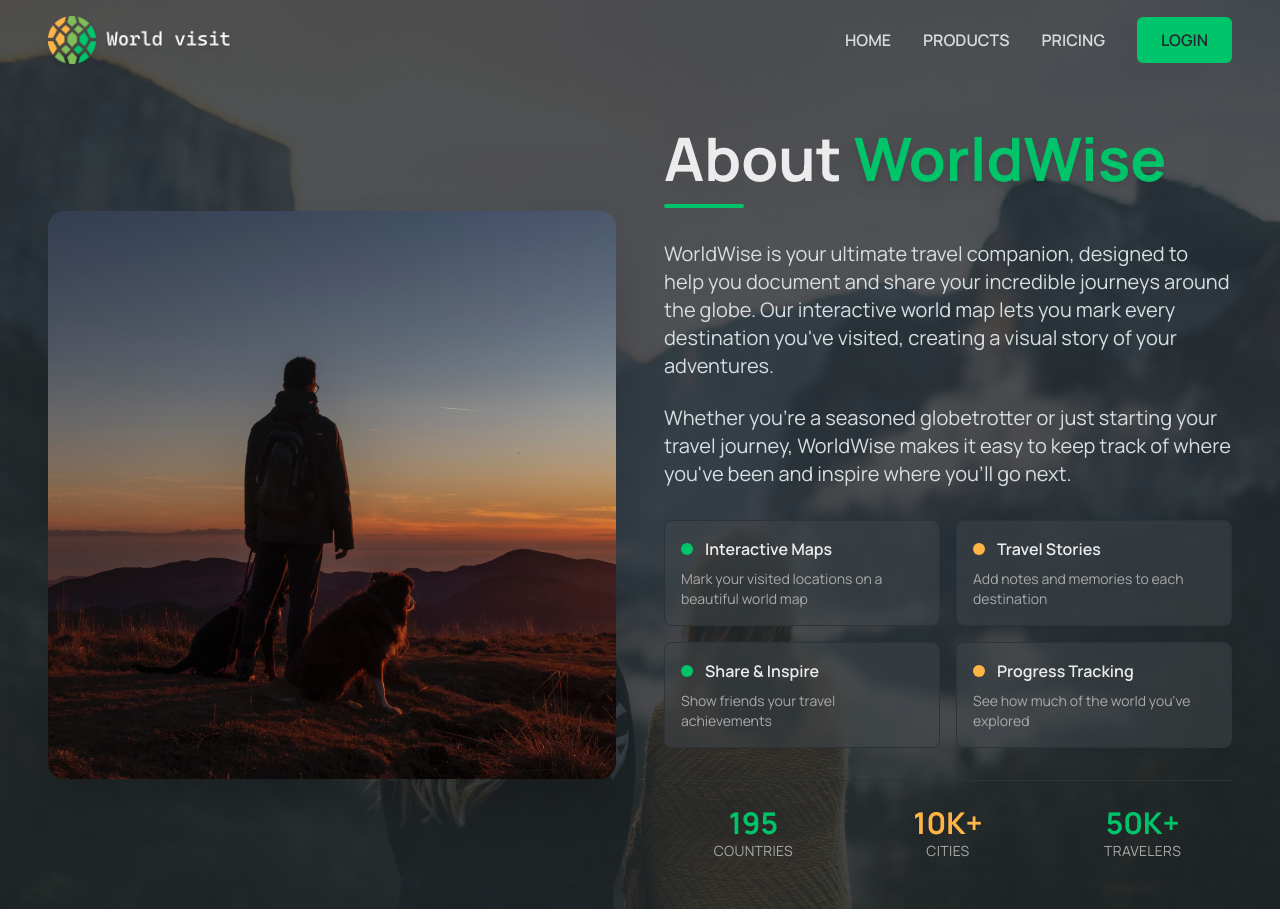
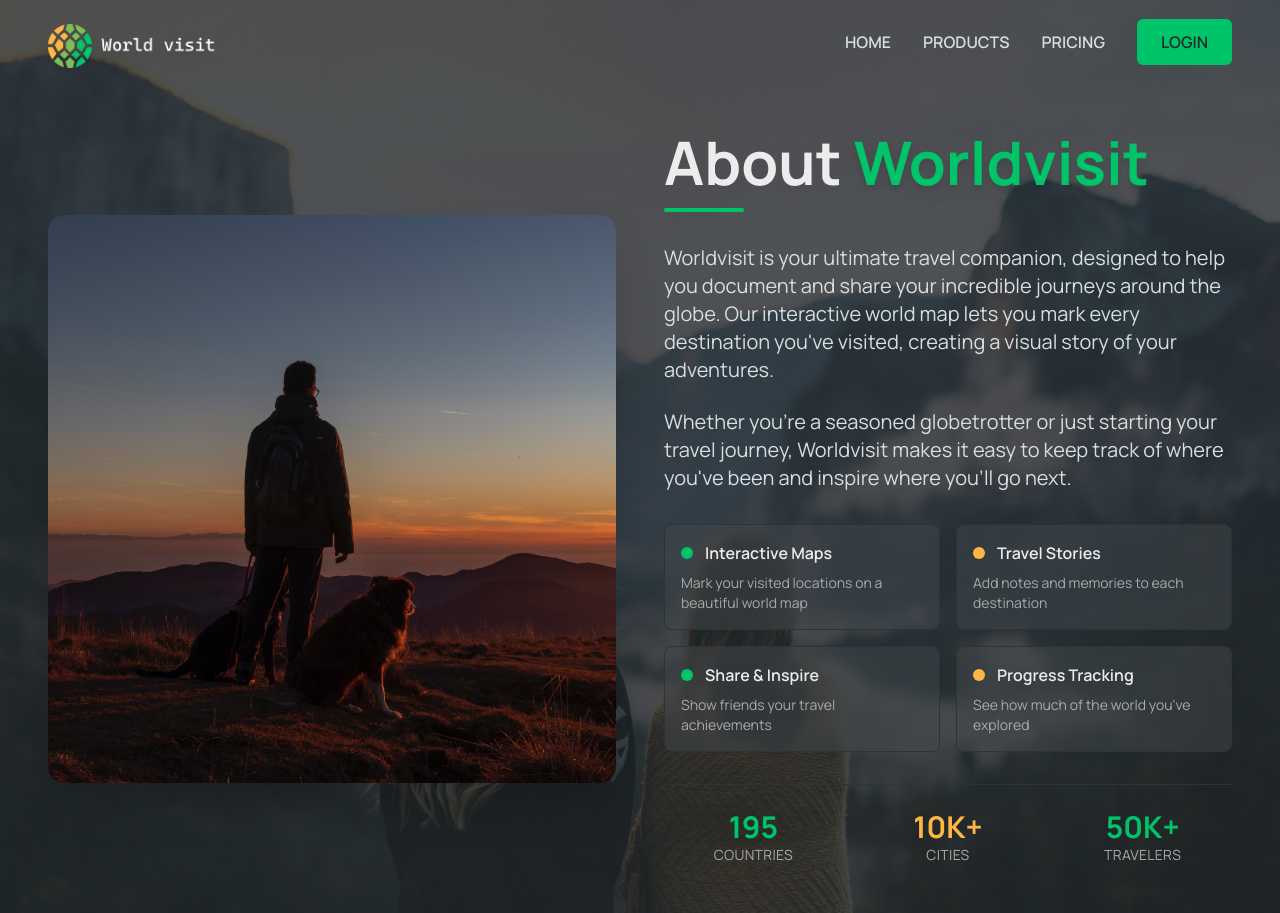
Before and after one commit to Youssefhikal93/React-city-visit, a React (Vite) app: page /product in a window 1280 px wide. Built offline with nearby package versions, Linux system fonts and the light colour scheme.

Commit message:
modfied the passowrd icon

```diff
--- a/package.json
+++ b/package.json
@@ -1,5 +1,5 @@
 {
-  "name": "worldwise",
+  "name": "worldvisit",
   "private": true,
   "version": "0.0.0",
   "type": "module",
--- a/src/components/CityItem.jsx
+++ b/src/components/CityItem.jsx
@@ -55,7 +55,7 @@ function CityItem({ city }) {
         {/* Delete button */}
         <button
           onClick={handleDelete}
-          className="w-8 h-8 p-1flex items-center justify-center rounded-full border border-dark-2/60 bg-dark-1 text-light-2 text-xl font-bold cursor-pointer shadow-sm hover:bg-red-500/80 hover:text-white focus:bg-red-500/90 transition-all duration-200 ml-2 outline-none"
+          className="w-6 h-6 flex items-center justify-center rounded-full border border-dark-2/60 bg-dark-1 text-light-2 text-sm font-bold cursor-pointer shadow-sm hover:bg-red-500/80 hover:text-white focus:bg-red-500/90 transition-all duration-200 ml-2 outline-none"
           title="Delete city"
           aria-label="Delete city"
         >
--- a/src/components/CountriesList.jsx
+++ b/src/components/CountriesList.jsx
@@ -50,7 +50,8 @@ function CountriesList() {
       {countries.length > 0 && (
         <div className="mt-2 px-2 py-2 bg-dark-2/50 rounded-lg backdrop-blur-sm">
           <p className="text-xs text-light-1/70 text-center">
-            Visited {countries.length}{" "}
+            Exploring {countries.length}
+            {" and more to come ✈️"}
             {countries.length === 1 ? "country" : "countries"}
             <span className="text-brand-2"> ✨</span>
           </p>
--- a/src/components/Logo.jsx
+++ b/src/components/Logo.jsx
@@ -5,7 +5,7 @@
 //     <Link to="/">
 //       <img
 //         src="/logo2.png"
-//         alt="WorldWise logo"
+//         alt="Worldvisit logo"
 //         className="h-20 md:h-14 object-contain"
 //       />
 //     </Link>
@@ -18,7 +18,7 @@
 //     <Link to="/">
 //       <img
 //         src="/logo2.png"
-//         alt="WorldWise logo"
+//         alt="Worldvisit logo"
 //         className="h-20 md:h-14 object-contain"
 //       />
 //     </Link>
@@ -32,8 +32,8 @@ function Logo() {
     <Link to="/" className="transition-transform duration-300 hover:scale-105">
       <img
         src="/logo2.png"
-        alt="WorldWise logo"
-        className="h-10 md:h-12 object-contain drop-shadow-lg"
+        alt="Worldvisit logo"
+        className="h-10 md:h-12 object-contain drop-shadow-lg pt-1 mt-1"
       />
     </Link>
   );
--- a/src/index.css
+++ b/src/index.css
@@ -139,3 +139,16 @@ html {
   scrollbar-width: thin;
   scrollbar-color: #ffb545 #42484d; /* brand-1 dark-2 */
 }
+
+input[type="password"]::-ms-reveal,
+input[type="password"]::-ms-clear {
+  display: none;
+}
+
+input[type="password"]::-webkit-credentials-auto-fill-button {
+  display: none !important;
+  visibility: hidden;
+  pointer-events: none;
+  position: absolute;
+  right: 0;
+}
--- a/src/pages/Homepage.jsx
+++ b/src/pages/Homepage.jsx
@@ -35,7 +35,7 @@
 // //         <h1 className="text-5xl md:text-7xl font-bold leading-tight text-brand-1">
 // //           You travel the world.
 // //           <br />
-// //           WorldWise keeps track of your adventures.
+// //           Worldvisit keeps track of your adventures.
 // //         </h1>
 // //         <h2 className="w-[90%] text-xl md:text-3xl text-light-1 mb-10">
 // //           A world map that tracks your footsteps into every city you can think
@@ -65,7 +65,7 @@
 //             <h1 className="text-4xl md:text-6xl font-bold text-light-1 leading-tight">
 //               You travel the world.
 //               <br />
-//               <span className="text-brand-2">WorldWise</span> keeps track.
+//               <span className="text-brand-2">Worldvisit</span> keeps track.
 //             </h1>
 //             <h2 className="text-lg md:text-xl text-light-2 leading-relaxed">
 //               Track your adventures with our interactive world map. Never forget
@@ -99,7 +99,7 @@ export default function Homepage() {
               You travel the world.
               <br />
               <span className="text-brand-2 drop-shadow-lg">
-                WorldWise
+                Worldvisit
               </span>{" "}
               keeps track of your adventures.
             </h1>
--- a/src/pages/Pricing.jsx
+++ b/src/pages/Pricing.jsx
@@ -50,7 +50,7 @@ export default function Pricing() {
               </div>
 
               <p className="text-base sm:text-lg lg:text-xl text-light-2 leading-relaxed">
-                Get unlimited access to all WorldWise features for just $9 per
+                Get unlimited access to all Worldvisit features for just $9 per
                 month. No hidden fees, no complicated tiers - just one simple
                 price for everything you need to track your travel adventures.
               </p>
@@ -215,7 +215,7 @@ export default function Pricing() {
               <span className="text-light-2 font-semibold">4.9/5</span>
             </div>
             <p className="text-light-2 text-sm md:text-base italic">
-              "WorldWise has completely transformed how I document my travels.
+              "Worldvisit has completely transformed how I document my travels.
               The interactive map is amazing and the price is unbeatable!"
             </p>
             <p className="text-light-0 text-sm mt-2">- Sarah, Digital Nomad</p>
--- a/src/pages/Product.jsx
+++ b/src/pages/Product.jsx
@@ -1,36 +1,3 @@
-// import PageNav from "../components/PageNav";
-
-// export default function Product() {
-//   return (
-//     <main className="min-h-[calc(100vh-6rem)] p-8 md:p-12 bg-dark-1 flex flex-col">
-//       <PageNav />
-//       <section className="w-full max-w-[120rem] mx-auto my-16 px-4 grid grid-cols-1 md:grid-cols-2 gap-12 items-center flex-grow">
-//         <img
-//           src="img-1.jpg"
-//           alt="person with dog overlooking mountain with sunset"
-//           className="w-full h-auto rounded-lg shadow-lg"
-//         />
-//         <div>
-//           <h2 className="text-4xl md:text-5xl font-bold mb-8 text-brand-2 leading-tight">
-//             About WorldWide.
-//           </h2>
-//           <p className="text-lg md:text-xl mb-8 leading-relaxed">
-//             Lorem ipsum dolor sit amet consectetur adipisicing elit. Illo est
-//             dicta illum vero culpa cum quaerat architecto sapiente eius non
-//             soluta, molestiae nihil laborum, placeat debitis, laboriosam at fuga
-//             perspiciatis?
-//           </p>
-//           <p className="text-lg md:text-xl mb-8 leading-relaxed">
-//             Lorem, ipsum dolor sit amet consectetur adipisicing elit. Corporis
-//             doloribus libero sunt expedita ratione iusto, magni, id sapiente
-//             sequi officiis et.
-//           </p>
-//         </div>
-//       </section>
-//     </main>
-//   );
-// }
-
 import PageNav from "../components/PageNav";
 
 export default function Product() {
@@ -58,14 +25,16 @@ export default function Product() {
               <div>
                 <h2 className="text-3xl sm:text-4xl lg:text-5xl xl:text-6xl font-bold text-light-1 leading-tight mb-4">
                   About{" "}
-                  <span className="text-brand-2 drop-shadow-lg">WorldWise</span>
+                  <span className="text-brand-2 drop-shadow-lg">
+                    Worldvisit
+                  </span>
                 </h2>
                 <div className="w-20 h-1 bg-brand-2 rounded-full"></div>
               </div>
 
               <div className="space-y-4 lg:space-y-6">
                 <p className="text-base sm:text-lg lg:text-xl text-light-2 leading-relaxed">
-                  WorldWise is your ultimate travel companion, designed to help
+                  Worldvisit is your ultimate travel companion, designed to help
                   you document and share your incredible journeys around the
                   globe. Our interactive world map lets you mark every
                   destination you've visited, creating a visual story of your
@@ -74,8 +43,8 @@ export default function Product() {
 
                 <p className="text-base sm:text-lg lg:text-xl text-light-2 leading-relaxed">
                   Whether you're a seasoned globetrotter or just starting your
-                  travel journey, WorldWise makes it easy to keep track of where
-                  you've been and inspire where you'll go next.
+                  travel journey, Worldvisit makes it easy to keep track of
+                  where you've been and inspire where you'll go next.
                 </p>
               </div>
 
--- a/src/pages/SignUp.jsx
+++ b/src/pages/SignUp.jsx
@@ -489,7 +489,7 @@ export default function Signup() {
             {/* Sign Up Benefits */}
             <div className="mt-6 p-4 bg-dark-1/50 rounded-lg border border-dark-1">
               <p className="text-xs md:text-sm text-brand-1 font-semibold text-center mb-2">
-                Join WorldWise today!
+                Join Worldvisit today!
               </p>
               <ul className="text-xs text-light-2 space-y-1">
                 <li>✓ Track your travel adventures</li>
```
Also changed, not shown: 2 other files (tests, documents, lock files or other folders).
